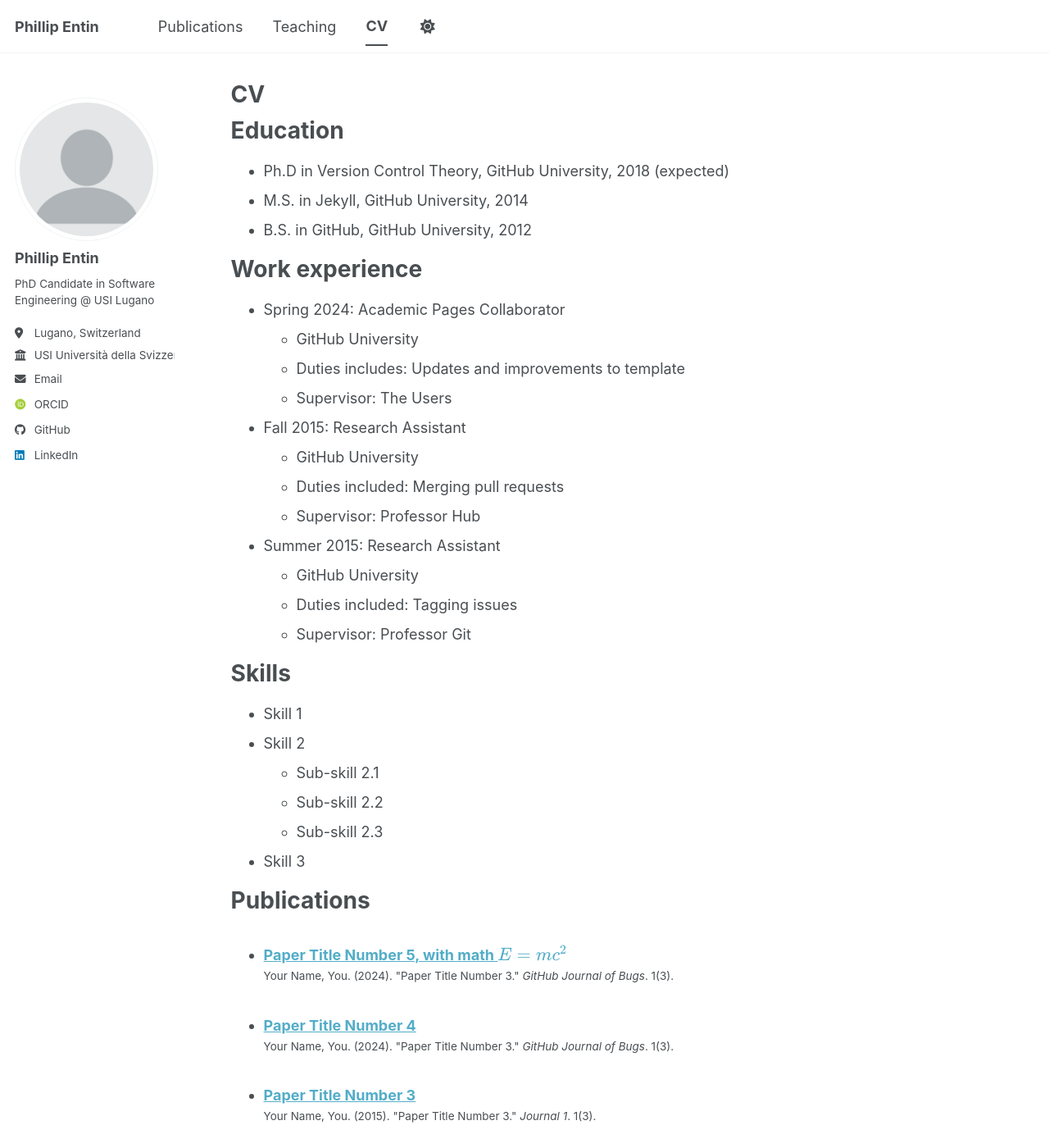
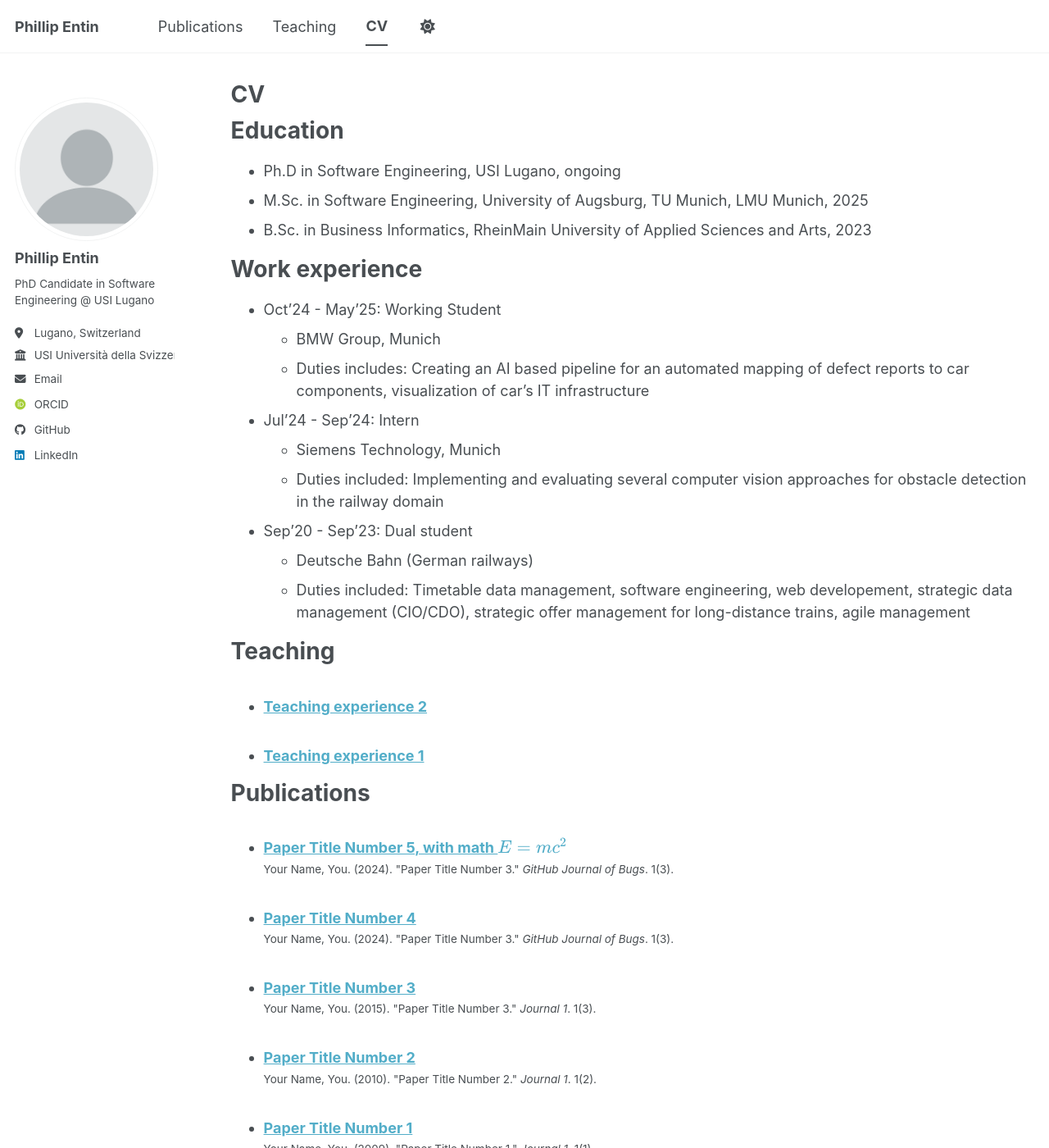
Before and after one commit to P-droi/P-droi.github.io, a Jekyll site: the page built from _pages/cv.md, in a window 1280 px wide and 1400 px high. Shown: the whole window at 82% size. Built offline with Jekyll 4.4.1, drawn with Linux system fonts in a browser that asks for light colours; some web fonts are replaced; a script bundle is joined from its source files by our own code; library files that are not in the unit come from our copies; some of the changed text lies outside the part shown.

Commit message:
Revise CV with new education and work experience details
Updated education, work experience, skills, and service sections in CV.

```diff
--- a/_pages/cv.md
+++ b/_pages/cv.md
@@ -11,35 +11,29 @@ redirect_from:
 
 Education
 ======
-* Ph.D in Version Control Theory, GitHub University, 2018 (expected)
-* M.S. in Jekyll, GitHub University, 2014
-* B.S. in GitHub, GitHub University, 2012
+* Ph.D in Software Engineering, USI Lugano, ongoing
+* M.Sc. in Software Engineering, University of Augsburg, TU Munich, LMU Munich, 2025
+* B.Sc. in Business Informatics, RheinMain University of Applied Sciences and Arts, 2023
 
 Work experience
 ======
-* Spring 2024: Academic Pages Collaborator
-  * GitHub University
-  * Duties includes: Updates and improvements to template
-  * Supervisor: The Users
+* Oct'24 - May'25: Working Student
+  * BMW Group, Munich
+  * Duties includes: Creating an AI based pipeline for an automated mapping of defect reports to car components, visualization of car's IT infrastructure
 
-* Fall 2015: Research Assistant
-  * GitHub University
-  * Duties included: Merging pull requests
-  * Supervisor: Professor Hub
+* Jul'24 - Sep'24: Intern
+  * Siemens Technology, Munich
+  * Duties included: Implementing and evaluating several computer vision approaches for obstacle detection in the railway domain
 
-* Summer 2015: Research Assistant
-  * GitHub University
-  * Duties included: Tagging issues
-  * Supervisor: Professor Git
+* Sep'20 - Sep'23: Dual student
+  * Deutsche Bahn (German railways)
+  * Duties included: Timetable data management, software engineering, web developement, strategic data management (CIO/CDO), strategic offer management for long-distance trains, agile management
 
-Skills
+Teaching
 ======
-* Skill 1
-* Skill 2
-  * Sub-skill 2.1
-  * Sub-skill 2.2
-  * Sub-skill 2.3
-* Skill 3
+  <ul>{% for post in site.teaching reversed %}
+    {% include archive-single-cv.html %}
+  {% endfor %}</ul>
 
 Publications
 ======
@@ -47,18 +41,17 @@ Publications
     {% include archive-single-cv.html %}
   {% endfor %}</ul>
 
+Service and leadership
+======
+* [Max Weber Alumnus](https://www.elitenetzwerk.bayern.de/en/home/funding-programs/max-weber-program)
+* 1st 1st Prize Innovation Challenge Dingolfing 2023
+* [e-fellows.net](https://www.e-fellows.net/) scholarship alumnus
+* Presidential commission for studies and teaching at RheinMain University of Applied Sciences and Arts
+* Youth officer in a local tennis club, 2019 - 2023
+* 1st Prize "Ilmenauer Physiksommer" 2018
+
 Talks
 ======
   <ul>{% for post in site.talks reversed %}
     {% include archive-single-talk-cv.html  %}
   {% endfor %}</ul>
-
-Teaching
-======
-  <ul>{% for post in site.teaching reversed %}
-    {% include archive-single-cv.html %}
-  {% endfor %}</ul>
-
-Service and leadership
-======
-* Currently signed in to 43 different slack teams
```
